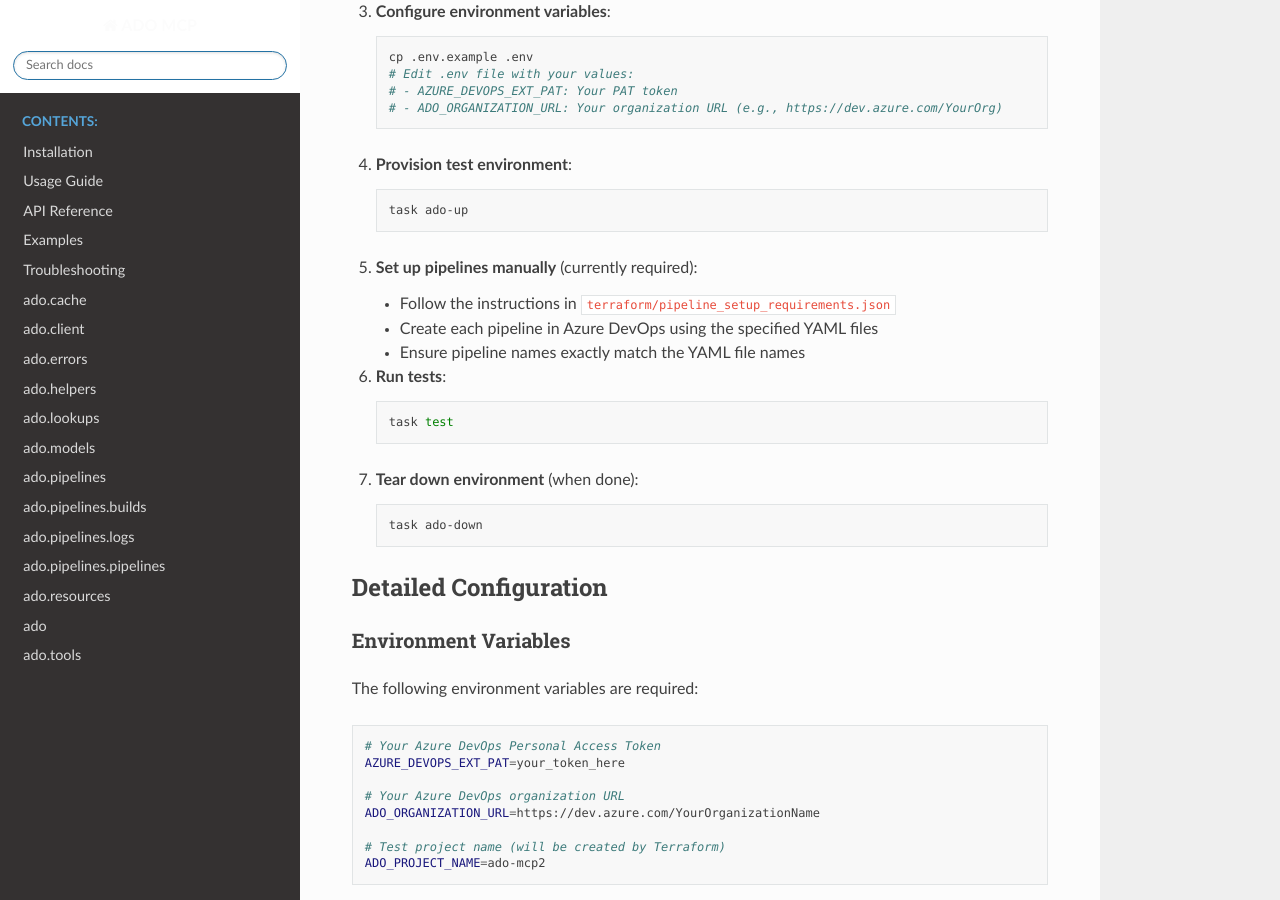
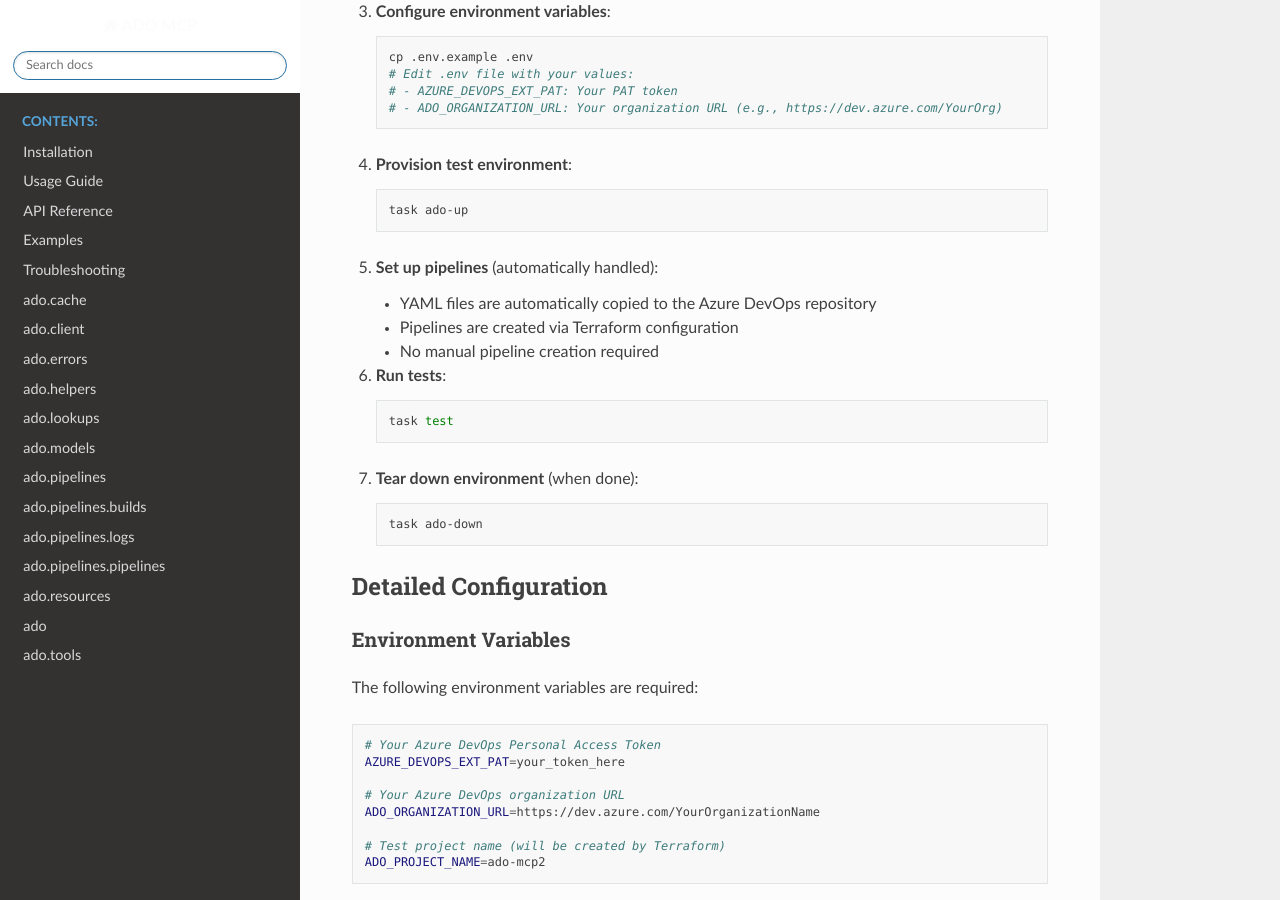
Before and after one commit to raboley/ado-mcp, a Sphinx documentation site: the page built from docs/TESTING_SETUP.md, in a window 1280 px wide and 900 px high, scrolled down 955 px. Built offline with Sphinx 7.4.7 and the Read the Docs theme 3.1.0, drawn with Linux system fonts in a browser that asks for light colours; some of the changed text lies outside the part shown.

````diff
--- a/docs/TESTING_SETUP.md
+++ b/docs/TESTING_SETUP.md
@@ -44,10 +44,10 @@
    task ado-up
    ```
 
-5. **Set up pipelines manually** (currently required):
-   - Follow the instructions in `terraform/pipeline_setup_requirements.json`
-   - Create each pipeline in Azure DevOps using the specified YAML files
-   - Ensure pipeline names exactly match the YAML file names
+5. **Set up pipelines** (automatically handled):
+   - YAML files are automatically copied to the Azure DevOps repository
+   - Pipelines are created via Terraform configuration
+   - No manual pipeline creation required
 
 6. **Run tests**:
    ```bash
@@ -179,6 +179,13 @@
 task test-sequential
 ```
 
+### Tests with Extended Timeout
+The test suite includes a 300-second timeout per test to handle long-running operations:
+```bash
+# Default test run includes timeout
+task test
+```
+
 ### Single Test
 ```bash
 task test-single TEST_NAME=tests/test_example.py::test_function_name
````
Also changed, not shown: docs/CONTRIBUTOR_SETUP.md (+2 -1 lines).
